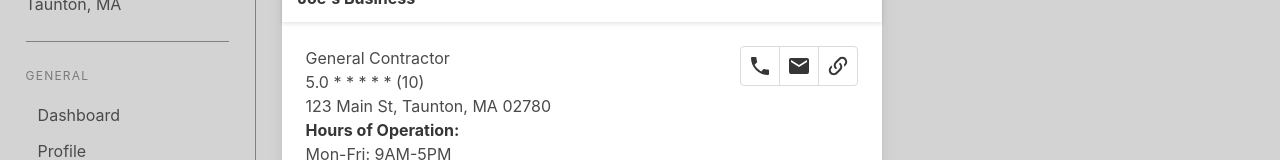
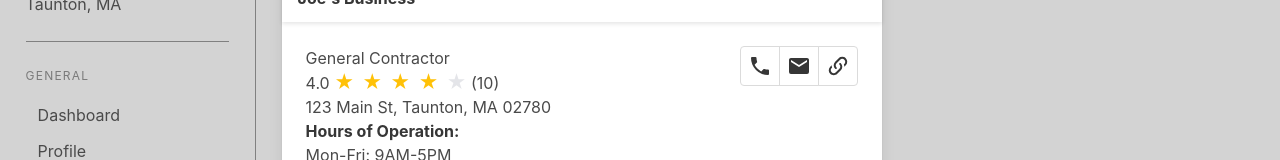
Before and after one commit to jrl508/HeyNeighbor, a React (Create React App) app: page /dashboard/local-biz in a window 1280 px wide. Shown: the part 198-358 px from the top of the page. Built offline with nearby package versions, Linux system fonts and the light colour scheme.

Commit message:
WIP business form, dynamic rating stars on biz card

```diff
--- a/src/pages/authPages/LocalBiz.js
+++ b/src/pages/authPages/LocalBiz.js
@@ -52,6 +52,8 @@ const LocalBiz = () => {
   const [showPhone, setShowPhone] = useState(false);
   const [showLinks, setShowLinks] = useState(false);
   const [openBizForm, setOpenBizForm] = useState(false);
+  const [rating, setRating] = useState(4);
+  const [hover, setHover] = useState(null);
 
   return (
     <div>
@@ -94,7 +96,39 @@ const LocalBiz = () => {
               <div className="left">
                 <p className="job-type">General Contractor</p>
                 {/* TODO: Make Clickable to open modal of user reviews */}
-                <p className="ratings">5.0 * * * * * &#x28;10&#x29;</p>
+                <p className="ratings">
+                  4.0{" "}
+                  {[...Array(5)].map((star, index) => {
+                    const currentRating = index + 1;
+
+                    return (
+                      <label className="radio" key={index}>
+                        <input
+                          style={{ display: "none" }}
+                          type="radio"
+                          name="rating"
+                          value={currentRating}
+                          onChange={() => setRating(currentRating)}
+                        />
+                        <span
+                          className="star"
+                          style={{
+                            fontSize: "1.2rem",
+                            color:
+                              currentRating <= (hover || rating)
+                                ? "#ffc107"
+                                : "#e4e5e9",
+                          }}
+                          onMouseEnter={() => setHover(currentRating)}
+                          onMouseLeave={() => setHover(null)}
+                        >
+                          &#9733;
+                        </span>
+                      </label>
+                    );
+                  })}{" "}
+                  &#x28;10&#x29;
+                </p>
                 <p className="location">123 Main St, Taunton, MA 02780</p>
                 <p
                   style={{
@@ -171,7 +205,7 @@ const LocalBiz = () => {
               </button>
               <button
                 onClick={() => setOpenBizForm(false)}
-                className="button is-warning"
+                className="button is-danger"
               >
                 Cancel
               </button>
```
